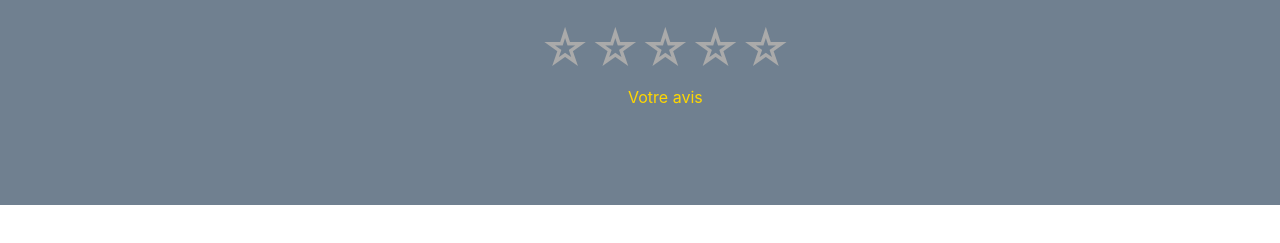
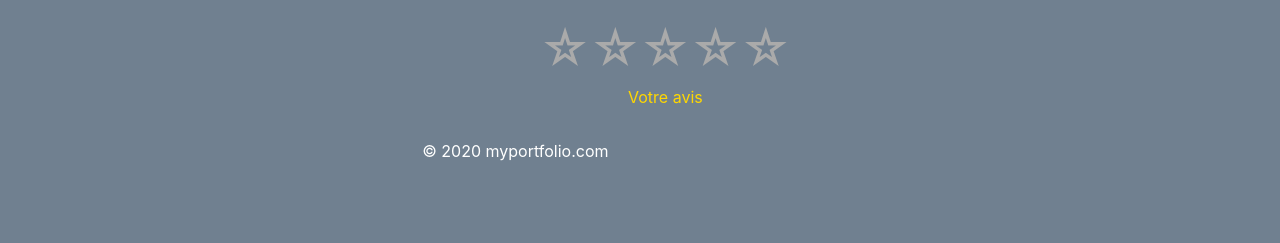
Before and after one commit to Naruto2020/myportfolio, a plain HTML site: page index.html in a window 1280 px wide. Shown: the part 6188-6431 px from the top of the page. Before the commit the page ends 6393 px from the top, so only its background shows below. Drawn offline with Linux system fonts and the light colour scheme.

Commit message:
copyrigth

```diff
--- a/index.html
+++ b/index.html
@@ -798,6 +798,7 @@
                 <a href="#1" title="Donner 1 étoile">☆</a>
               </span>
               <p class="avis">Votre avis </p>
+              <p>&copy; 2020 myportfolio.com</p>
             </div>
 
           </div>
```
